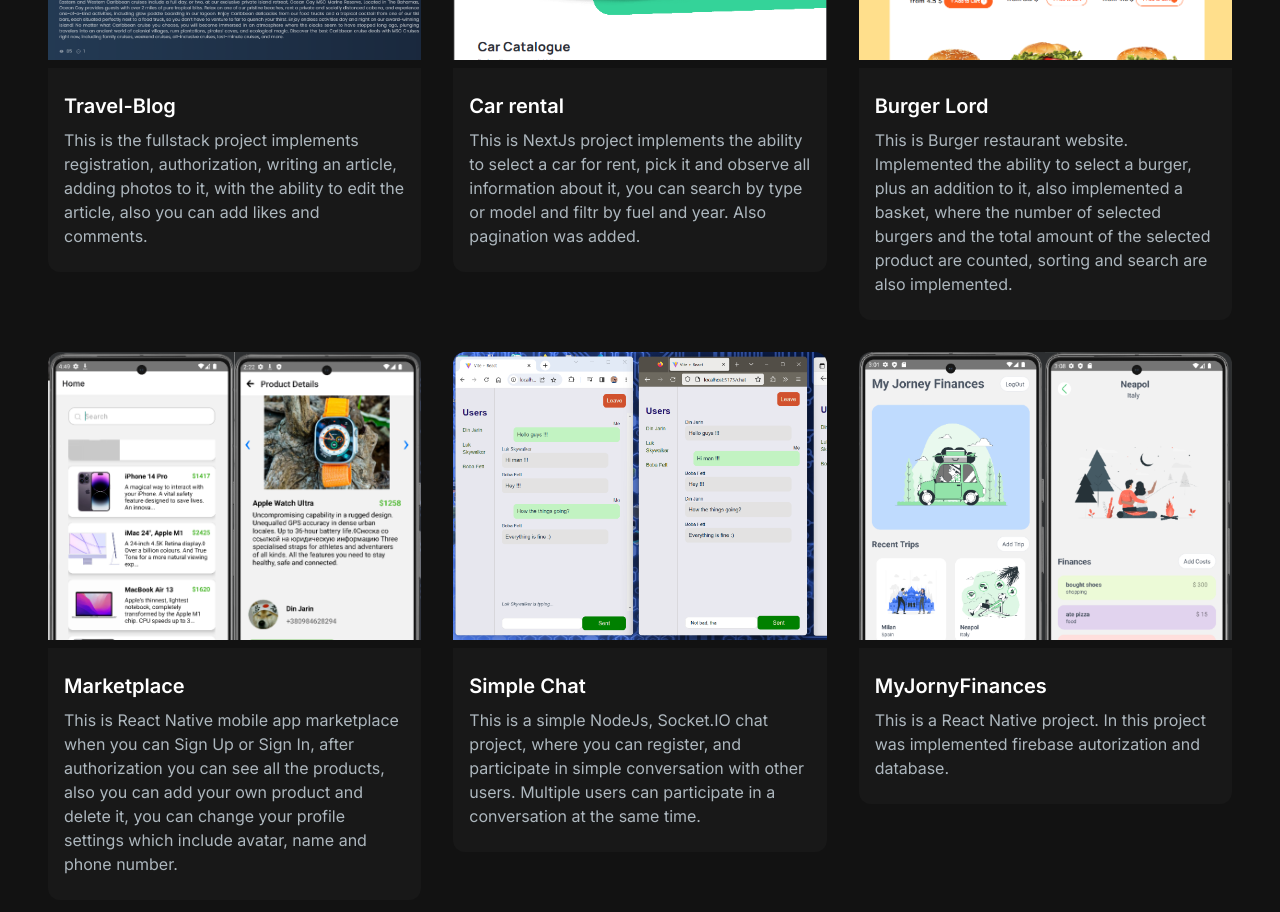
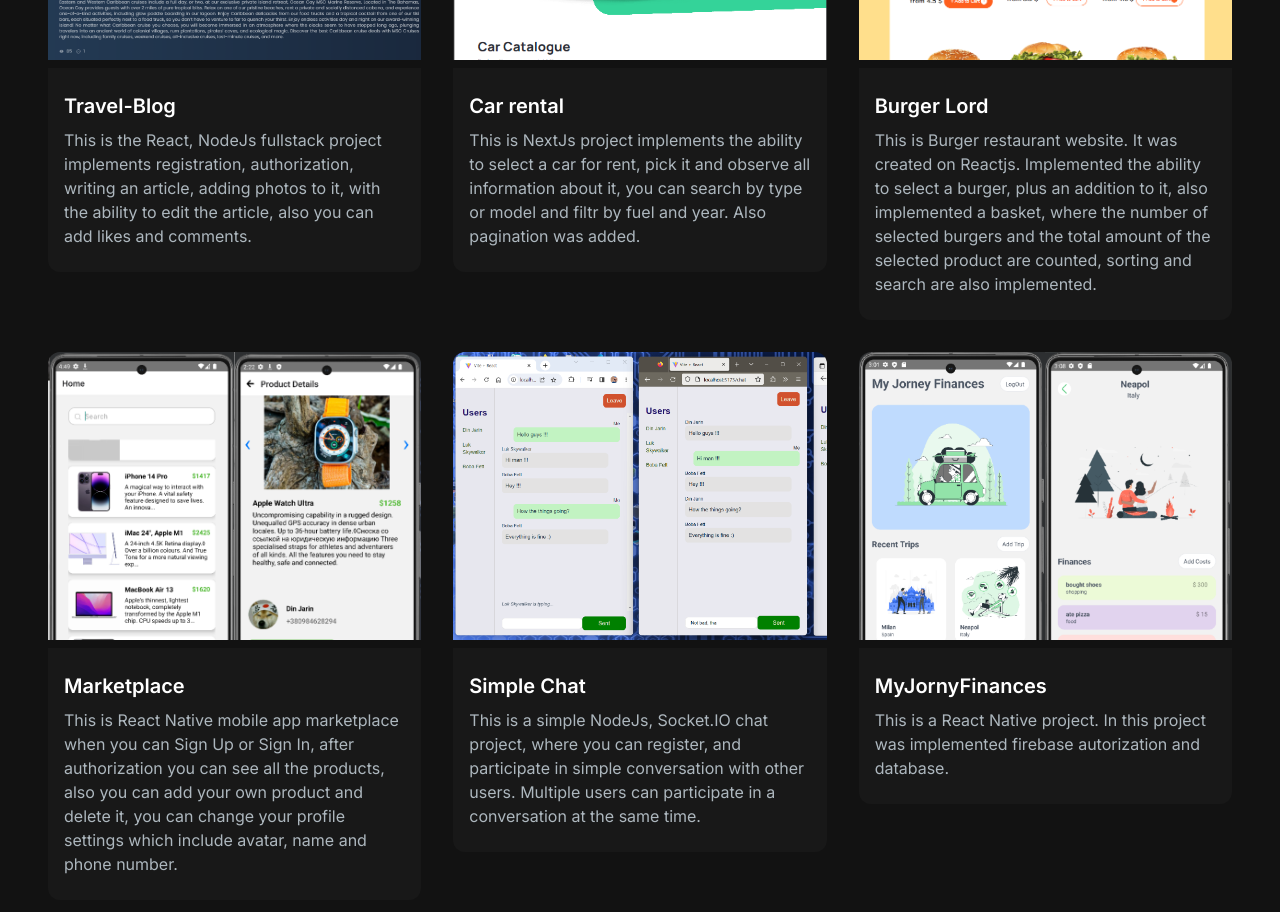
Before and after one commit to Saoa35/my-portfolio-website, a Next.js app: page / in a window 1280 px wide. Shown: the part 1500-2412 px from the top of the page. Built offline with nearby package versions, Linux system fonts and the light colour scheme.

Commit message:
* changed projects description

```diff
--- a/src/app/components/ProjectsSection.jsx
+++ b/src/app/components/ProjectsSection.jsx
@@ -10,7 +10,7 @@ const projectsData = [
     id: 1,
     title: "Travel-Blog",
     description:
-      "This is the fullstack project implements registration, authorization, writing an article, adding photos to it, with the ability to edit the article, also you can add likes and comments.",
+      "This is the React, NodeJs fullstack project implements registration, authorization, writing an article, adding photos to it, with the ability to edit the article, also you can add likes and comments.",
     image: "/images/projects/travel-blog.png",
     tag: ["All", "Web"],
     gitUrl: "https://github.com/Saoa35/Travel-Blog",
@@ -30,7 +30,7 @@ const projectsData = [
     id: 3,
     title: "Burger Lord",
     description:
-      "This is Burger restaurant website. Implemented the ability to select a burger, plus an addition to it, also implemented a basket, where the number of selected burgers and the total amount of the selected product are counted, sorting and search are also implemented.",
+      "This is Burger restaurant website. It was created on Reactjs. Implemented the ability to select a burger, plus an addition to it, also implemented a basket, where the number of selected burgers and the total amount of the selected product are counted, sorting and search are also implemented.",
     image: "/images/projects/burger-lord.png",
     tag: ["All", "Web"],
     gitUrl: "https://github.com/Saoa35/burger_lord",
```
